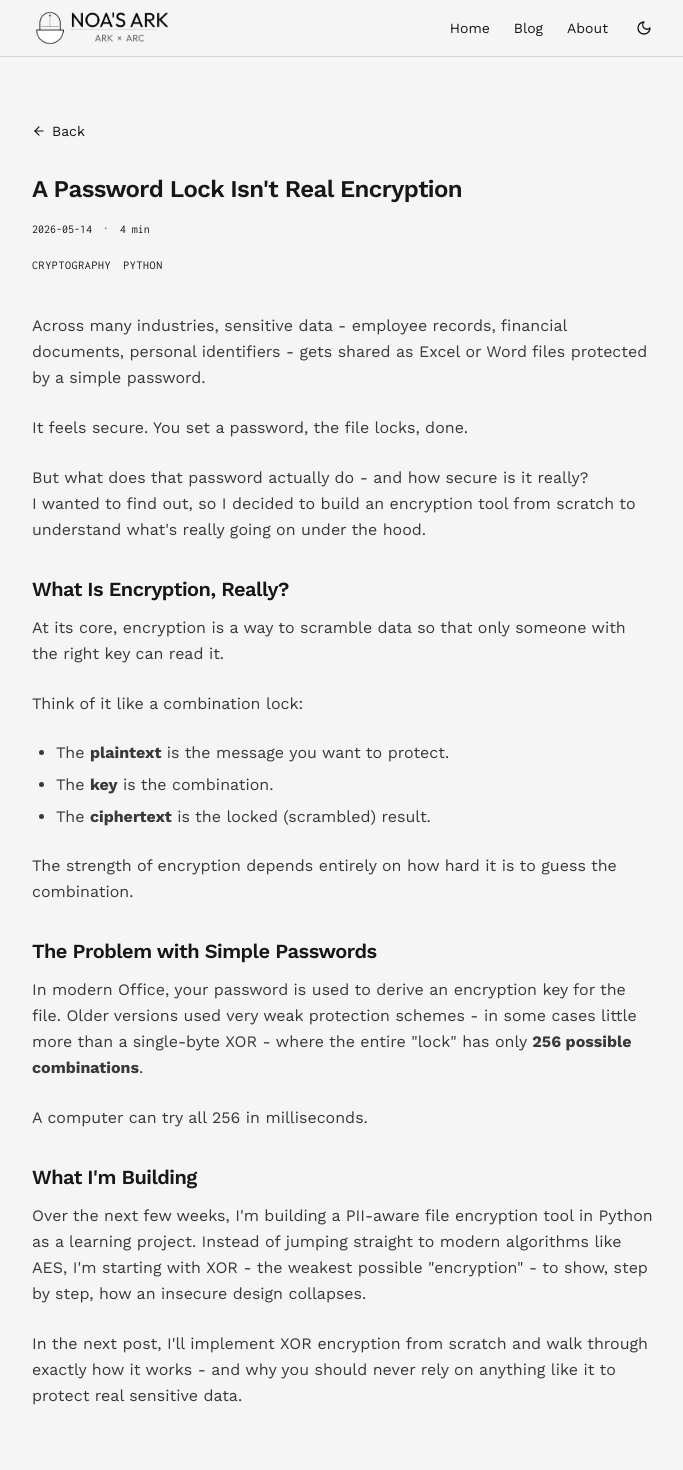
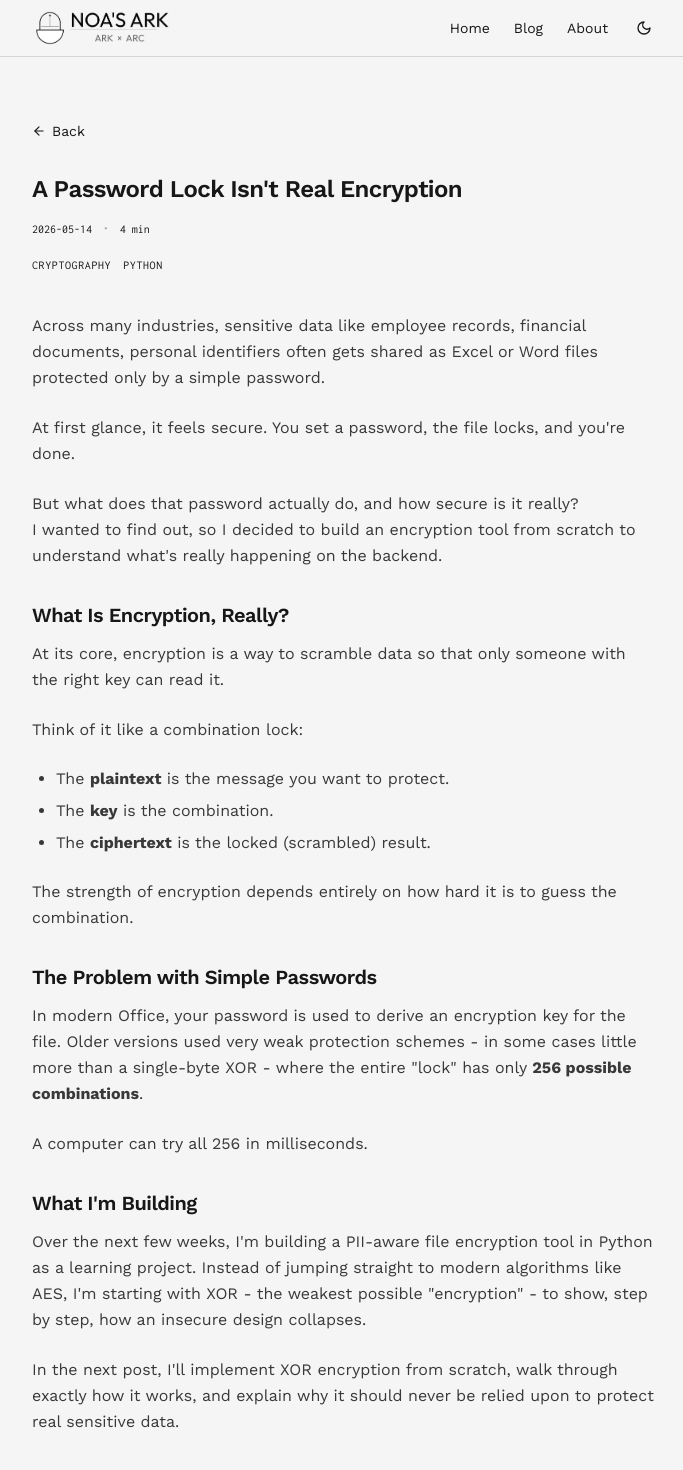
Before and after one commit to n0as-ark/logbook, a React (Vite) app: page /logbook/blog/xor-cipher-excel-password-intro in a window 1280 px wide. Shown: the top 1470 px of the page, without its empty margins (296-979 px from the left). Built offline with nearby package versions, Linux system fonts and the light colour scheme; the HTML template or start-up script is replaced by a standard one.

Commit message:
Update posts.ts

```diff
--- a/src/data/posts.ts
+++ b/src/data/posts.ts
@@ -18,11 +18,11 @@ export const posts: Post[] = [
     tags: ["Cryptography", "Python"],
     excerpt: "A lot of organizations still lock down sensitive files with nothing more than an Excel or Word password. In this post, I look at why that falls short of real encryption - and walk through a small project I built to make that gap visible.",
     readTime: "4 min",
-    content: `Across many industries, sensitive data - employee records, financial documents, personal identifiers - gets shared as Excel or Word files protected by a simple password.
+    content: `Across many industries, sensitive data like employee records, financial documents, personal identifiers often gets shared as Excel or Word files protected only by a simple password.
 
-It feels secure. You set a password, the file locks, done.
+At first glance, it feels secure. You set a password, the file locks, and you're done.
 
-But what does that password actually do - and how secure is it really?<br>I wanted to find out, so I decided to build an encryption tool from scratch to understand what's really going on under the hood.
+But what does that password actually do, and how secure is it really?<br>I wanted to find out, so I decided to build an encryption tool from scratch to understand what's really happening on the backend.
 
 ## What Is Encryption, Really?
 
@@ -45,6 +45,6 @@ A computer can try all 256 in milliseconds.
 
 Over the next few weeks, I'm building a PII-aware file encryption tool in Python as a learning project. Instead of jumping straight to modern algorithms like AES, I'm starting with XOR - the weakest possible "encryption" - to show, step by step, how an insecure design collapses.
 
-In the next post, I'll implement XOR encryption from scratch and walk through exactly how it works - and why you should never rely on anything like it to protect real sensitive data.`,
+In the next post, I'll implement XOR encryption from scratch, walk through exactly how it works, and explain why it should never be relied upon to protect real sensitive data.`,
   }
 ];
```
